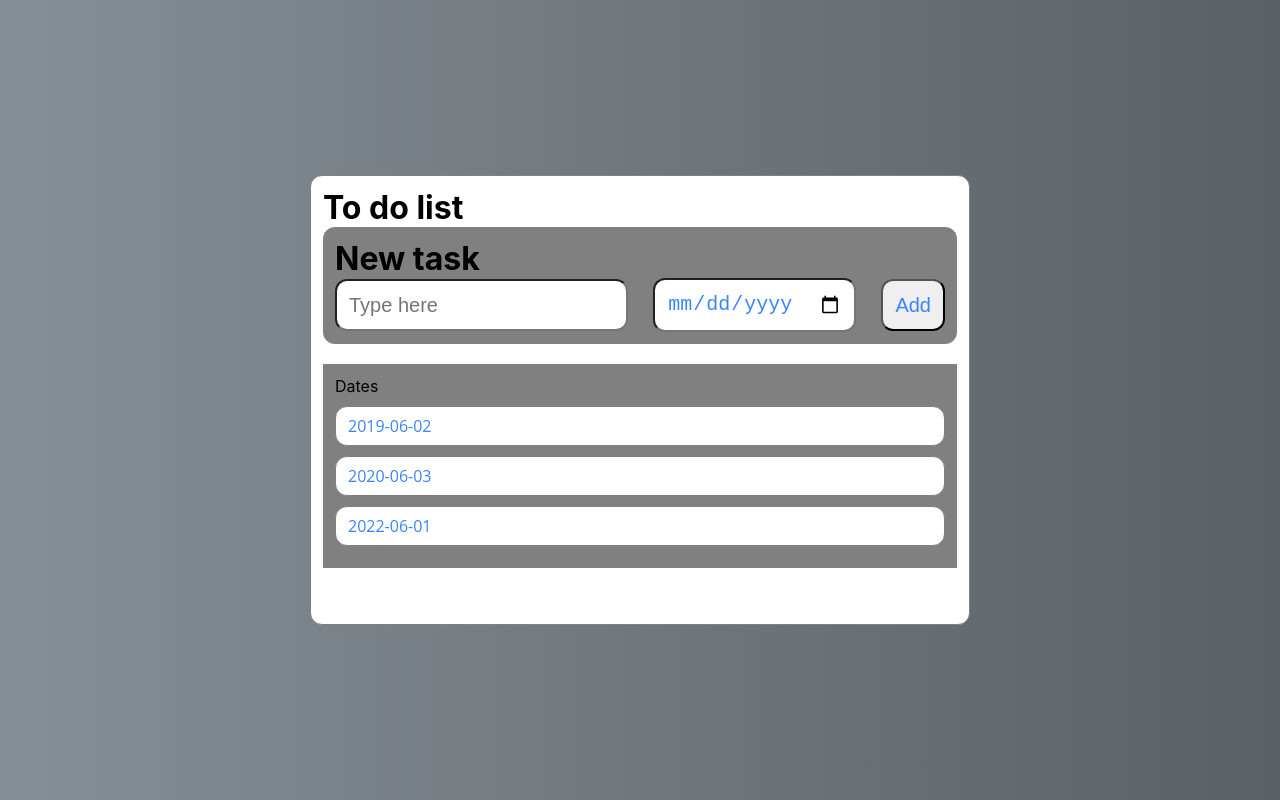
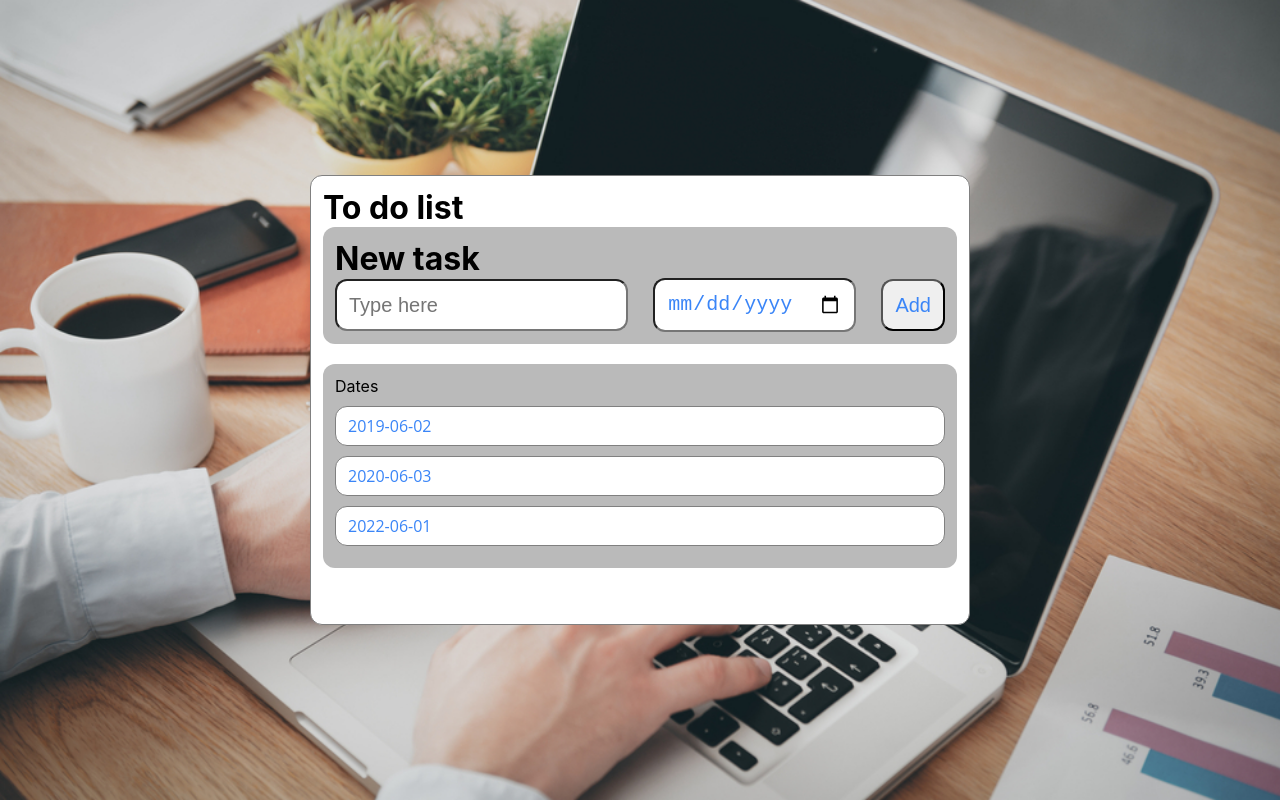
Before and after one commit to AvetBadalyan/Todo-list-with-date-redux-INCOMPLETE, a React (Create React App) app: page / in a window 1280 px wide. Built offline with nearby package versions, Linux system fonts and the light colour scheme.

Commit message:
feat: add background images to pages

```diff
--- a/src/Components/DailyTask/DailyTask.css
+++ b/src/Components/DailyTask/DailyTask.css
@@ -14,3 +14,7 @@
 p {
   font-size: 20px;
 }
+
+.completed p {
+  text-decoration: line-through;
+}
--- a/src/Components/DailyTask/DailyTask.jsx
+++ b/src/Components/DailyTask/DailyTask.jsx
@@ -1,9 +1,11 @@
-import { useDispatch } from "react-redux";
-import { deleteTask } from "../../store/homeSlice";
+import { useDispatch, useSelector } from "react-redux";
+import { deleteTask, toggleState } from "../../store/homeSlice";
 import "./DailyTask.css";
 
 export default function DailyTask({ item, oneDay }) {
   const dispatch = useDispatch();
+  const isCompleted = item.isCompleted;
+  console.log(isCompleted, "isCompleted");
 
   function removeTask() {
     dispatch(
@@ -13,9 +15,19 @@ export default function DailyTask({ item, oneDay }) {
       })
     );
   }
+  function checkHandler(e) {
+    dispatch(
+      toggleState({
+        id: item.id,
+        isCompleted: e.target.checked,
+        date: oneDay,
+      })
+    );
+  }
+
   return (
-    <div className="single-task">
-      <input type="checkbox" />
+    <div className={isCompleted ? "single-task completed" : "single-task"}>
+      <input type="checkbox" checked={isCompleted} onChange={checkHandler} />
       <p>{item.taskName}</p>
       <button onClick={removeTask}>delete</button>
     </div>
--- a/src/Pages/Home/Home.css
+++ b/src/Pages/Home/Home.css
@@ -3,7 +3,10 @@
   justify-content: center;
   align-items: center;
   height: 100vh;
-    background: linear-gradient(to right, #868f96 0%, #596164 100%);
+  background: url("./../../assets/BG\ to-do-list.jpg");
+  background-position: center;
+  background-repeat: no-repeat;
+  background-size: cover;
 }
 
 .todo-input-container {
@@ -16,7 +19,7 @@
 }
 
 .new-task-container {
-  background-color: gray;
+  background: rgb(186, 186, 186);
   display: flex;
   flex-direction: column;
   padding: 12px;
@@ -25,8 +28,9 @@
 
 .dates-container {
   padding: 12px;
-  background-color: gray;
+  background: rgb(186, 186, 186);
   margin: 20px 0;
+  border-radius: 12px;
 }
 
 .single-date-in-home {
--- a/src/Pages/singleTask/SingleTask.css
+++ b/src/Pages/singleTask/SingleTask.css
@@ -15,5 +15,8 @@
   justify-content: center;
   align-items: center;
   height: 100vh;
-  background: linear-gradient(to right, #868f96 0%, #596164 100%);
+  background: url("./../../assets/BG\ to-do-list\ 2");
+  background-position: center;
+  background-repeat: no-repeat;
+  background-size: cover;
 }
--- a/src/store/homeSlice.js
+++ b/src/store/homeSlice.js
@@ -70,13 +70,21 @@ export const homeSlice = createSlice({
 
     // ===========================================
     deleteTask(state, { payload }) {
-
       state[payload.date] = state[payload.date].filter(
         (task) => task.id !== payload.id
       );
     },
 
-    toggleState(state, { payload }) {},
+    // yes asi es filtri logikayov anenq porci de nayi
+
+    toggleState(state, { payload }) {
+      state[payload.date] = state[payload.date].map((task) => {
+        if (task.id === payload.id) {
+          task.isCompleted = payload.isCompleted;
+        }
+        return task;
+      });
+    },
     editTask(state, { payload }) {},
   },
 });
```
Also changed, not shown: src/assets/BG to-do-list.jpg (added), 1 other file (tests, documents, lock files or other folders).
